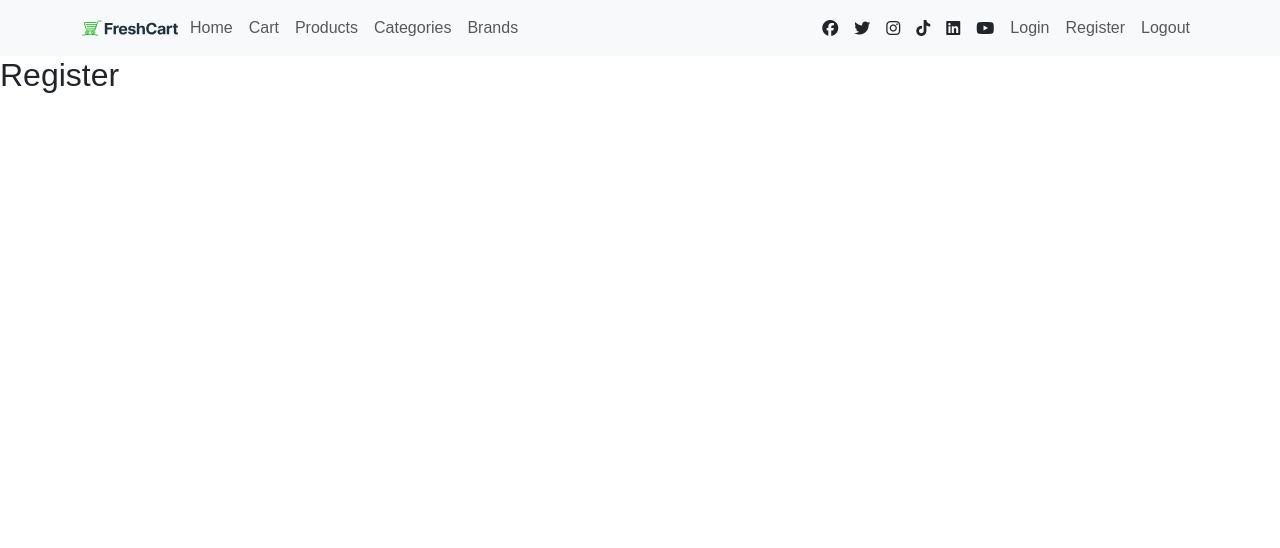
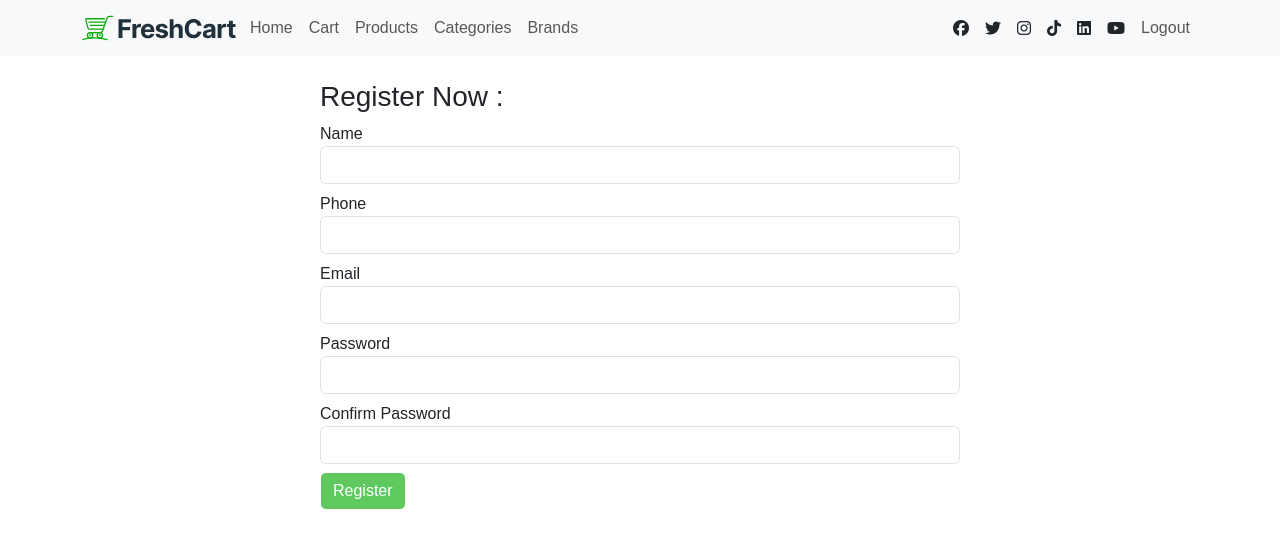
Before and after one commit to AhmedZakaria01/E-Commerce, a React (Create React App) app: page /register in a window 1280 px wide. Shown: the top 548 px of the page. Built offline with nearby package versions, Linux system fonts and the light colour scheme; a web font is replaced by a local one.

Commit message:
User authentication - show hide navbar links -

```diff
--- a/package.json
+++ b/package.json
@@ -9,11 +9,14 @@
     "@testing-library/user-event": "^13.5.0",
     "axios": "^1.4.0",
     "bootstrap": "^5.3.1",
+    "formik": "^2.4.3",
+    "jwt-decode": "^3.1.2",
     "react": "^18.2.0",
     "react-dom": "^18.2.0",
     "react-router-dom": "^6.14.2",
     "react-scripts": "5.0.1",
-    "web-vitals": "^2.1.4"
+    "web-vitals": "^2.1.4",
+    "yup": "^1.2.0"
   },
   "scripts": {
     "start": "react-scripts start",
--- a/src/App.js
+++ b/src/App.js
@@ -11,18 +11,27 @@ import Categories from './Components/Categories/Categories'
 import Cart from './Components/Cart/Cart'
 import Brands from './Components/Brands/Brands'
 import NotFound from './Components/NotFound/NotFound'
+import { useState } from 'react';
+import jwtDecode from 'jwt-decode'
 
 
 
 
 function App() {
+  const [userData, setuserData] = useState(null)
+
+  function saveUserData() {
+    let encodedToken = localStorage.getItem('userToken');
+    let decodedToken = jwtDecode(encodedToken);
+    setuserData(decodedToken);
+  }
 
   let routes = createBrowserRouter([
     {
-      path: '/', element: <Layout />, children: [
+      path: '/', element: <Layout userData={userData} setuserData={setuserData} />, children: [
         { index: true, element: <Home /> },
         { path: 'about', element: <About /> },
-        { path: 'login', element: <Login /> },
+        { path: 'login', element: <Login saveUserData={saveUserData} /> },
         { path: 'register', element: <Register /> },
         { path: 'productDetails', element: <ProductDetails /> },
         { path: 'products', element: <Products /> },
--- a/src/Components/Layout/Layout.jsx
+++ b/src/Components/Layout/Layout.jsx
@@ -4,10 +4,10 @@ import Navbar from '../Navbar/Navbar';
 import Footer from '../Footer/Footer';
 import { Outlet } from 'react-router-dom';
 
-const Layout = () => {
+const Layout = ({ userData , setuserData}) => {
     return (
         <>
-            <Navbar />
+            <Navbar userData={userData} setuserData={setuserData} />
             <Outlet />
             {/* <Footer /> */}
 
--- a/src/Components/Login/Login.jsx
+++ b/src/Components/Login/Login.jsx
@@ -1,8 +1,83 @@
-import React from 'react';
+import React, { useState } from 'react';
 import styles from './Login.module.css';
-const Login = () => {
+import { useFormik } from 'formik';
+import * as Yup from 'yup'
+import axios from 'axios';
+import { useNavigate } from 'react-router-dom';
+
+
+
+
+const Login = ({ saveUserData }) => {
+
+    const [isLoading, setIsLoading] = useState(false)
+    const [messageError, setmessageError] = useState(null)
+
+
+
+    let navigate = useNavigate()
+
+    function handleLogin(values) {
+        setIsLoading(true);
+        axios.post('https://route-ecommerce.onrender.com/api/v1/auth/signin', values)
+            .then((res) => {
+                localStorage.setItem("userToken", res.data.token)
+                saveUserData()
+                navigate('/');
+
+            })
+            .catch((err) => {
+                setmessageError(err.response.data.message);
+                console.log(err);
+                setIsLoading(false)
+            })
+    }
+
+
+    let validationSchema = Yup.object({
+        email: Yup.string().required('email is required').email("Email is invalid "),
+        password: Yup.string().required('Password is required').matches(/^[A-Z][a-z0-9]{5,10}$/, "Password must start with uppercase - then from 5 to 10 numbers or letters "),
+    })
+
+
+    let formik = useFormik({
+
+        initialValues: {
+            email: '',
+            password: '',
+        },
+        validationSchema
+        ,
+        onSubmit: handleLogin
+    })
+
+
     return (
-        <h2> Login </h2>
+
+        <div className='w-50 mx-auto py-4'>
+            <h3>Register Now : </h3>
+
+            <form className=' mx-auto' id='registerForm' onSubmit={formik.handleSubmit}>
+
+
+                <label htmlFor='email'>Email</label>
+                <input className={`form-control mb-2 ${styles.formControl}  ${formik.errors.email && formik.touched.email ? 'border-danger' : ''} `} onBlur={formik.handleBlur} onChange={formik.handleChange} value={formik.values.email} type='email' name='email' id='email'></input>
+                {formik.errors.email && formik.touched.email ? <p className='text-danger'>{formik.errors.email}</p> : ''}
+
+
+
+                <label htmlFor='password'>Password</label>
+                <input className={`form-control mb-2 ${styles.formControl}  ${formik.errors.password && formik.touched.password ? 'border-danger' : ''} `} onBlur={formik.handleBlur} onChange={formik.handleChange} value={formik.values.password} type='password' name='password' id='password'></input>
+                {formik.errors.password && formik.touched.password ? <p className='text-danger'>{formik.errors.password}</p> : ''}
+
+
+
+
+                {messageError ? <p className='text-danger'>{messageError}</p> : null}
+                {isLoading ? <button className='btn bg-main text-white' disabled> <i className='fas fa-spinner fa-spin'> </i> </button> : <button disabled={!(formik.isValid && formik.dirty)} type='submit' className='btn bg-main text-white'>Register</button>}
+
+            </form>
+        </div>
     );
 }
 
--- a/src/Components/Register/Register.jsx
+++ b/src/Components/Register/Register.jsx
@@ -1,8 +1,103 @@
-import React from 'react';
+import React, { useState } from 'react';
 import styles from './Register.module.css';
+import { Formik, useFormik } from 'formik';
+import * as Yup from 'yup'
+import axios from 'axios';
+import { useNavigate } from 'react-router-dom';
+
+
+
+
 const Register = () => {
+
+    const [isLoading, setIsLoading] = useState(false)
+    const [messageError, setmessageError] = useState(null)
+
+
+
+    let navigate = useNavigate()
+
+    function handleRegister(values) {
+        setIsLoading(true);
+        axios.post('https://route-ecommerce.onrender.com/api/v1/auth/signup', values)
+            .then((res) => {
+                navigate('/login');
+                console.log(res);
+            })
+            .catch((err) => {
+                setmessageError(err.response.data.message);
+                setIsLoading(false)
+                console.log(messageError);
+            })
+    }
+
+
+    let validationSchema = Yup.object({
+        name: Yup.string().required('name is required').min(3, "Name min length is 3 ").max(20, "Name max length is 20 "),
+        email: Yup.string().required('email is required').email("Email is invalid "),
+        password: Yup.string().required('Password is required').matches(/^[A-Z][a-z0-9]{5,10}$/, "Password must start with uppercase - then from 5 to 10 numbers or letters "),
+        rePassword: Yup.string().required('Confirm Password is required').oneOf([Yup.ref('password')], "Password and repassword doesn't match"),
+        phone: Yup.string().required('Phone is required').matches(/^01[0125][0-9]{8}$/, "Phone must be EGY number")
+    })
+
+
+    let formik = useFormik({
+
+        initialValues: {
+            name: '',
+            phone: '',
+            email: '',
+            password: '',
+            rePassword: ''
+        },
+        validationSchema
+        ,
+        onSubmit: handleRegister
+    })
+
+
     return (
-        <h2> Register </h2>
+
+        <div className='w-50 mx-auto py-4'>
+            <h3>Register Now : </h3>
+
+            <form className=' mx-auto' id='registerForm' onSubmit={formik.handleSubmit}>
+                <label htmlFor='name'>Name</label>
+                <input className={`form-control mb-2 ${styles.formControl}   ${formik.errors.name && formik.touched.name ? 'border-danger' : ''} `} onBlur={formik.handleBlur} onChange={formik.handleChange} value={formik.values.name} type='text' name='name' id='name'></input>
+                {formik.errors.name && formik.touched.name ? <p className='text-danger'>{formik.errors.name}</p> : ''}
+
+
+
+                <label htmlFor='phone'>Phone</label>
+                <input className={`form-control mb-2 ${styles.formControl}  ${formik.errors.phone && formik.touched.phone ? 'border-danger' : ''} `} onBlur={formik.handleBlur} onChange={formik.handleChange} value={formik.values.phone} type='tel' name='phone' id='phone'></input>
+                {formik.errors.phone && formik.touched.phone ? <p className='text-danger'>{formik.errors.phone}</p> : ''}
+
+
+
+                <label htmlFor='email'>Email</label>
+                <input className={`form-control mb-2 ${styles.formControl}  ${formik.errors.email && formik.touched.email ? 'border-danger' : ''} `} onBlur={formik.handleBlur} onChange={formik.handleChange} value={formik.values.email} type='email' name='email' id='email'></input>
+                {formik.errors.email && formik.touched.email ? <p className='text-danger'>{formik.errors.email}</p> : ''}
+
+
+
+                <label htmlFor='password'>Password</label>
+                <input className={`form-control mb-2 ${styles.formControl}  ${formik.errors.password && formik.touched.password ? 'border-danger' : ''} `} onBlur={formik.handleBlur} onChange={formik.handleChange} value={formik.values.password} type='password' name='password' id='password'></input>
+                {formik.errors.password && formik.touched.password ? <p className='text-danger'>{formik.errors.password}</p> : ''}
+
+
+
+                <label htmlFor='rePassword'>Confirm Password</label>
+                <input className={`form-control mb-2 ${styles.formControl}  ${formik.errors.rePassword && formik.touched.rePassword ? 'border-danger' : ''} `} onBlur={formik.handleBlur} onChange={formik.handleChange} value={formik.values.rePassword} type='password' name='rePassword' id='rePassword'></input>
+                {formik.errors.rePassword && formik.touched.rePassword ? <p className='text-danger'>{formik.errors.rePassword}</p> : ''}
+
+
+                {messageError ? <p className='text-danger'>{messageError}</p> : null}
+                {/* {console.log(isLoading)} */}
+                {isLoading ? <button className='btn bg-main text-white' disabled> <i className='fas fa-spinner fa-spin'> </i> </button> : <button disabled={!(formik.isValid && formik.dirty)} type='submit' className='btn bg-main text-white'>Register</button>}
+
+
+            </form>
+        </div>
     );
 }
 
--- a/src/Components/Register/Register.module.css
+++ b/src/Components/Register/Register.module.css
@@ -1 +1,4 @@
-.Register {}
+.formControl:focus {
+    outline: none !important;
+    box-shadow: none !important;
+}
```
Also changed, not shown: src/Components/Navbar/Navbar.jsx (+16 -7 lines), src/App.css (line endings or trailing spaces), src/index.css (line endings or trailing spaces), 1 other file (tests, documents, lock files or other folders).
